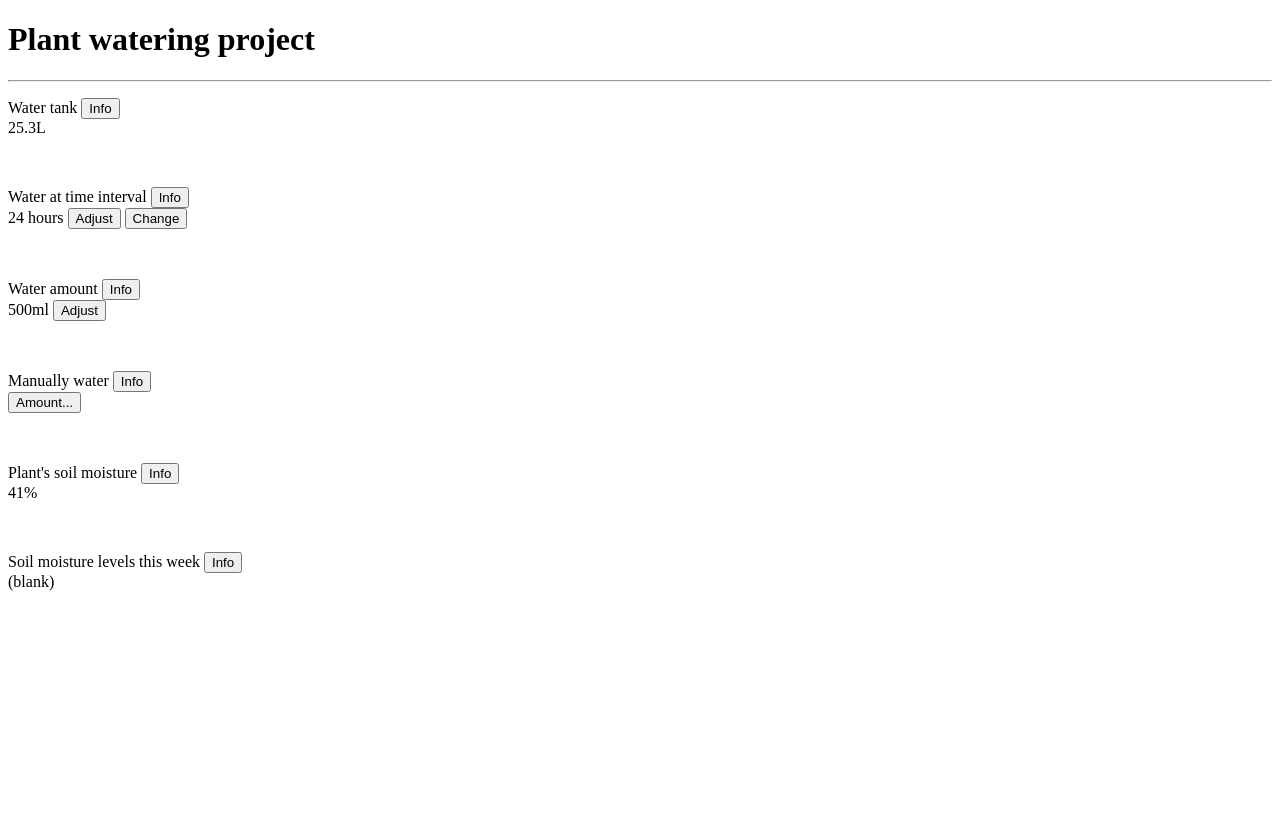
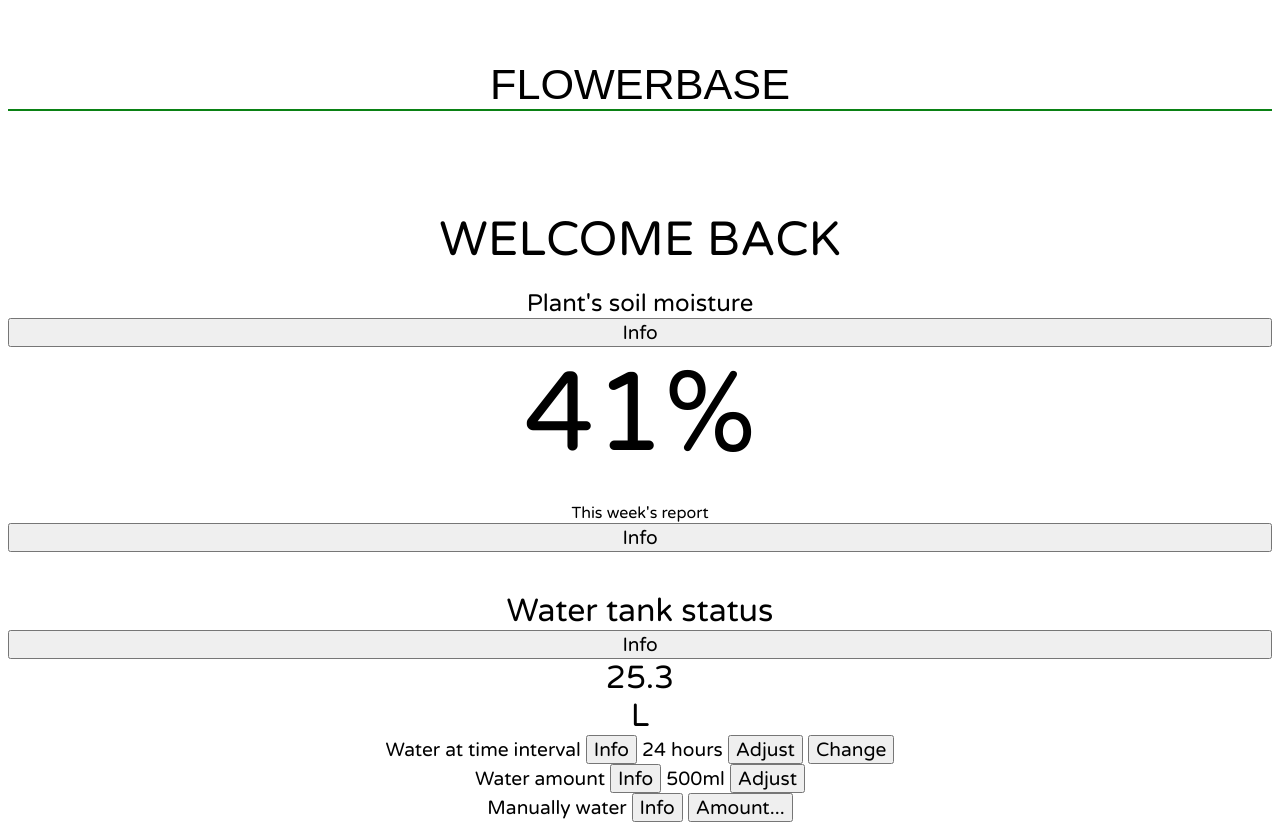
Before and after one commit to viktorkyvik/FlowerBase, a plain HTML site: page index.html in a window 1280 px wide. Before the commit the page ends 800 px from the top, so only its background shows below. Drawn offline with Linux system fonts and the light colour scheme; a web font is replaced by a local one.

Commit message:
Sophia sin første commit.
Jeg har endra på font og plassering gjennom flex. Jeg mangler å få ting på plass horisontalt. Dette skjedde før jeg prøvde å få automatisk og manuell vanningssystem ved siden av hverandre.

```diff
--- a/index.html
+++ b/index.html
@@ -7,65 +7,81 @@
     <meta charset="UTF-8">
     <meta name="viewport" content="width=device-width, initial-scale=1.0">
     <meta name="description" content="Website to remotely control our watering system">
-    <title>Plant watering project</title>
+    <title>FLOWERBASE</title>
+    <link rel="preconnect" href="https://fonts.googleapis.com">
+    <link rel="preconnect" href="https://fonts.gstatic.com" crossorigin>
+    <link href="https://fonts.googleapis.com/css2?family=Chango&family=Poetsen+One&family=Varela+Round&display=swap" rel="stylesheet">
+
 </head>
 
 <body>
-    <h1>Plant watering project</h1>
-    <hr>
+    <h1 class="col">FLOWERBASE</h1>
 
-    <p>
-        Water tank
+    <div class="col" id = "welcome">
+        WELCOME BACK
+    </div>
+
+    <div class="col" id="h_level">
+        Plant's soil moisture
+        <button id="sm_info">Info</button>
+        <div class="row">
+            <span id="sm"></span>
+            <span id="pro">
+                %
+            </span>
+        </div>
+    </div>
+
+    <div class="col" id="sm_plot">
+        This week's report
+        <button id="sm_plot_info">Info</button>
+    </div>
+
+    <div class="col" id="wt_box">
+        Water tank status
         <button id="wt_info">Info</button>
-        <br>
         <span id="wt_lvl"></span>L
-    </p><br>
+    </div>
 
-    <p id="type_ti" style="display: block;">
+
+
+
+
+
+    <div id="type_ti" style="display: block;">
         Water at time interval
         <button id="ti_info">Info</button>
-        <br>
         <span id="ti"></span> hours
         <button id="ti_btn">Adjust</button>
         <button id="changeto_smt">Change</button>
-    </p>
-    <p id="type_smt" style="display: none;">
+    </div>
+
+    <div id="type_smt" style="display: none;">
         Water at soil moisture percentage
         <button id="smt_info">Info</button>
-        <br>
+
         <span id="smt"></span> %
         <button id="smt_btn">Adjust</button>
         <button id="changeto_ti">Change</button>
-    </p><br>
+    </div>
 
-    <p>
+    <div>
         Water amount
         <button id="wa_info">Info</button>
-        <br>
         <span id="wa">(blank)</span>ml
         <button id="wa_btn">Adjust</button>
-    </p><br>
+    </div>
 
-    <p>
+    <div>
         Manually water
         <button id="mw_info">Info</button>
-        <br>
         <button id="mw_btn">Amount...</button>
-    </p><br>
+    </div>
 
-    <p>
-        Plant's soil moisture
-        <button id="sm_info">Info</button>
-        <br>
-        <span id="sm">(blank)</span>%
-    </p><br>
 
-    <p>
-        Soil moisture levels this week
-        <button id="sm_plot_info">Info</button>
-        <br>
-        (blank)
-    </p><br>
+
+
+
 
 
     <dialog id="wt_info_popup">
@@ -81,9 +97,10 @@
             <button>Close</button>
         </form>
     </dialog>
+
     <dialog id="ti_btn_popup">
         <label for ="ti_input">How many hours between each watering? (min. 1 hour)</label>
-        <br>
+
         <input type="number" id="ti_input" step="1" min="1">
         <button id="ti_save">Save</button>
         <button id="ti_cancel">Cancel</button>
@@ -97,7 +114,7 @@
     </dialog>
     <dialog id="smt_btn_popup">
         <label for ="smt_input">At what soil moisture percent level should your plant get watered? (5% - 100%)</label>
-        <br>
+
         <input type="number" id="smt_input" step="1" min="5" max="100">
         <button id="smt_save">Save</button>
         <button id="smt_cancel">Cancel</button>
@@ -111,7 +128,7 @@
     </dialog>
     <dialog id="wa_btn_popup">
         <label for="wa_input">How many ml of water should be pumped when the plant gets watered? (100ml - 2000ml)</label>
-        <br>
+
         <input type="number" id="wa_input" step="1" min="100">
         <button id="wa_save">Save</button>
         <button id="wa_cancel">Cancel</button>
@@ -125,14 +142,14 @@
     </dialog>
     <dialog id="mw_btn_popup">
         <label for="mw_input">How many ml to send to your plant right now? (100ml - 2000ml)</label>
-        <br>
+
         <input type="number" id="mw_input" step="1" min="100">
         <button id="mw_conf">Confirm</button>
         <button id="mw_canc">Cancel</button>
     </dialog>
     <dialog id="mw_verify_popup">
         Are you sure you want to water your plant right now? This action cannot be undone.
-        <br>
+
         <button id="mw_yes">Yes</button>
         <button id="mw_no">No</button>
     </dialog>
--- a/style.css
+++ b/style.css
@@ -1 +1,72 @@
-;
+body, button{
+    text-align: center;
+    font-family: "Varela Round", sans-serif;
+    font-weight: 400;
+    font-style: normal;
+    font-size: 1.2rem;
+}
+
+.col {
+    display: flex;
+    flex-direction: column;
+}
+
+.row {
+    display: flex;
+    flex-direction: row;
+    align-items:baseline;
+    justify-content: center;
+}
+
+h1 {
+  font-family: "Chango", "Poetsen One", sans-serif;
+  font-weight: 400;
+  font-style: normal;
+  font-size: 2.7rem;
+  border-bottom: 2px solid #0a8114;
+  margin-top:60px;
+  margin-bottom: 100px;
+}
+
+#welcome {
+    font-size:3rem;
+    margin-bottom:20px;
+}
+
+#h_level {
+    font-size: 1.5rem;
+    margin-bottom:20px
+
+}
+
+#sm {
+    font-size: 7rem;
+    margin-bottom: 1px;
+}
+
+#pro {
+    font-size:7rem;
+}
+
+#sm_plot{
+    font-size:1rem;
+    margin-bottom:40px;
+}
+
+#wt_box{
+    font-size: 2rem;
+}
+
+/*#wt_box {
+    position: absolute;
+    top: 50vw;
+    left: 50vw;
+    width: 90vw;
+    transform: translate(-50%, -50%);
+    box-sizing: border-box;
+    padding: 15px;
+    border: 7px solid #0a8114;
+    border-radius: 20px;
+    background-color: #14d82e;
+    color: white;
+}*/
```
